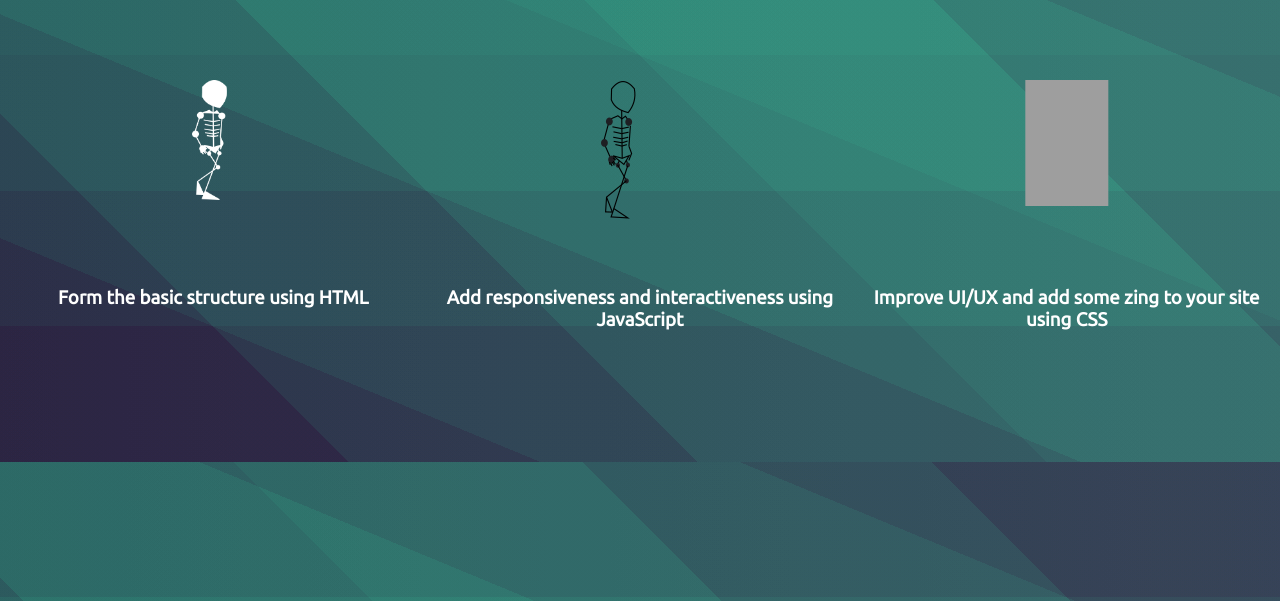
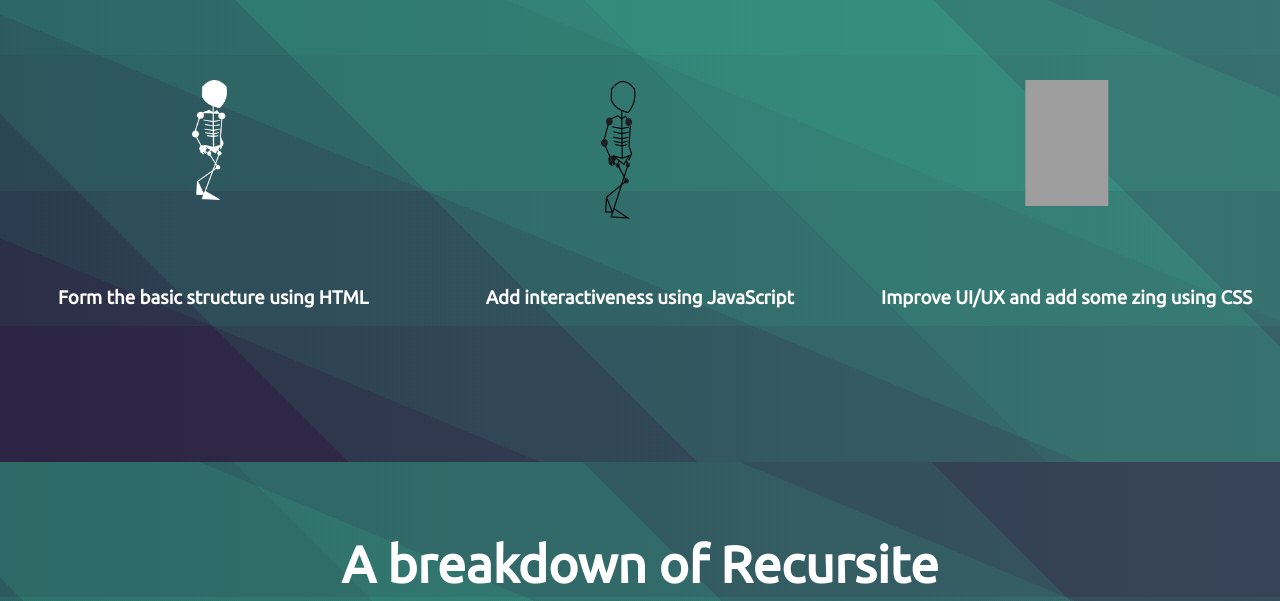
Before and after one commit to indraasura/recursite-final, a plain HTML site: page index.html in a window 1280 px wide. Shown: the part 351-952 px from the top of the page. Drawn offline with Linux system fonts and the light colour scheme; grey boxes are pictures that could not be loaded.

Commit message:
final changes

```diff
--- a/index.html
+++ b/index.html
@@ -104,14 +104,19 @@
                 HTML</h3>
         </div>
         <div class="js-animation-text" style="margin-top: 65%;">
-            <h3 style="text-align: center; color: white; margin-top: 0px">Add responsiveness and
+            <h3 style="text-align: center; color: white; margin-top: 0px">Add
                 interactiveness using JavaScript</h3>
         </div>
         <div class="css-animation-text" style="margin-top: 65%;">
             <h3 style="text-align: center; color: white; margin-top: 0px">Improve UI/UX and add some
-                zing to your site using CSS</h3>
+                zing using CSS</h3>
         </div>
         <!--ANIMATION TEXT END-->
+        <!--MID TEXT START-->
+        <div class="mid-text">
+                <h2 class="middle-text">A breakdown of Recursite</h2>
+        </div>
+        <!--MID TEXT END-->
         <div class="stack">
             <div>
                 <div class="css">
--- a/style.css
+++ b/style.css
@@ -355,14 +355,18 @@ span a:hover {
   "a a a"
   "b c d"
   "e f g"
+  "k k k"
   "h i j"
-  "k k k"
   ;
   align-items: start;
 }
 
 .header{
   grid-area: a;
+}
+
+.mid-text{
+  grid-area: k;
 }
 
 .html-animation{
@@ -454,6 +458,12 @@ span a:hover {
     font-size: 4vw;
     text-align: center;
     top: 50%;
+}
+
+.middle-text{
+  font-size: 4vw;
+  text-align: center;
+  margin-top: 30%;
 }
 
 
```
